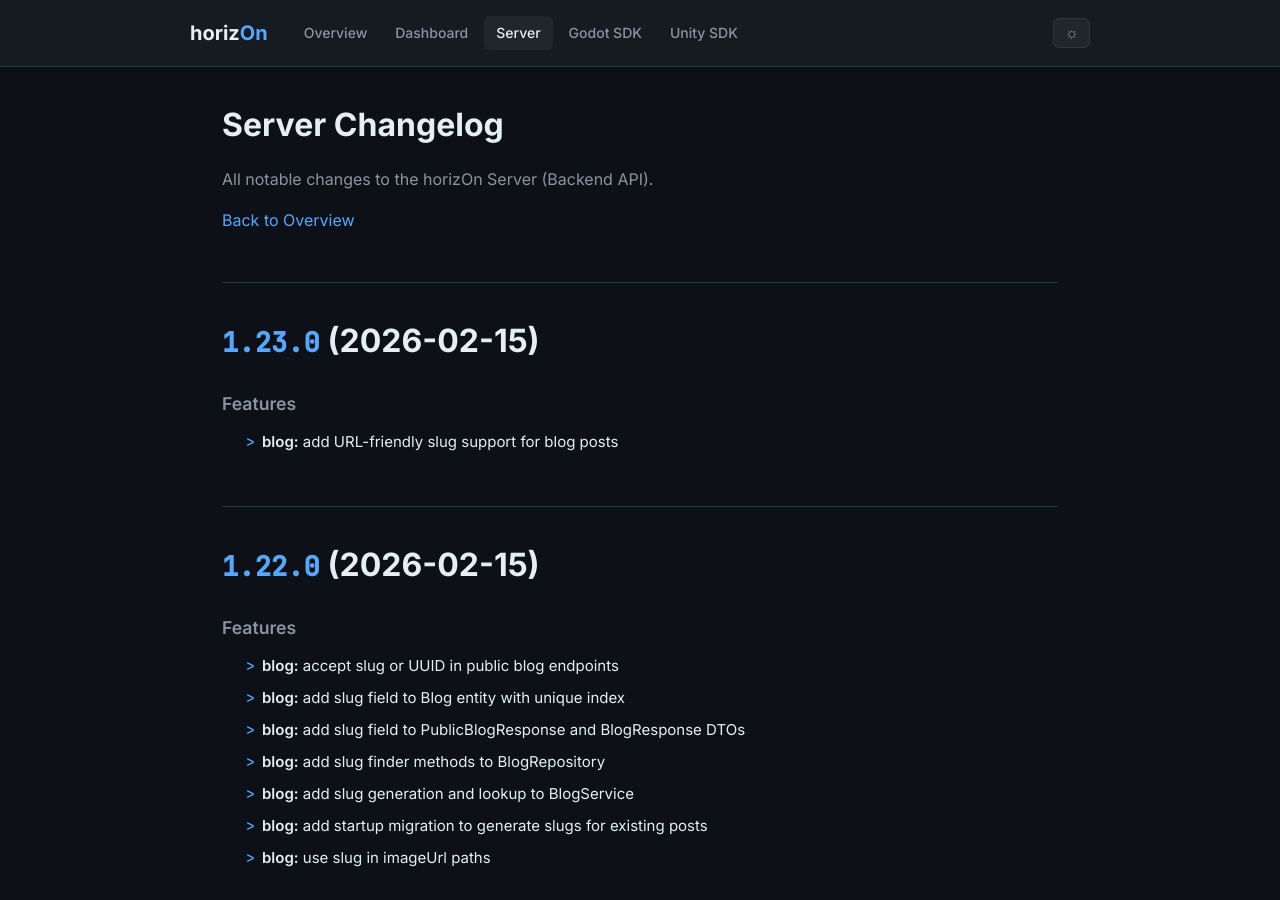
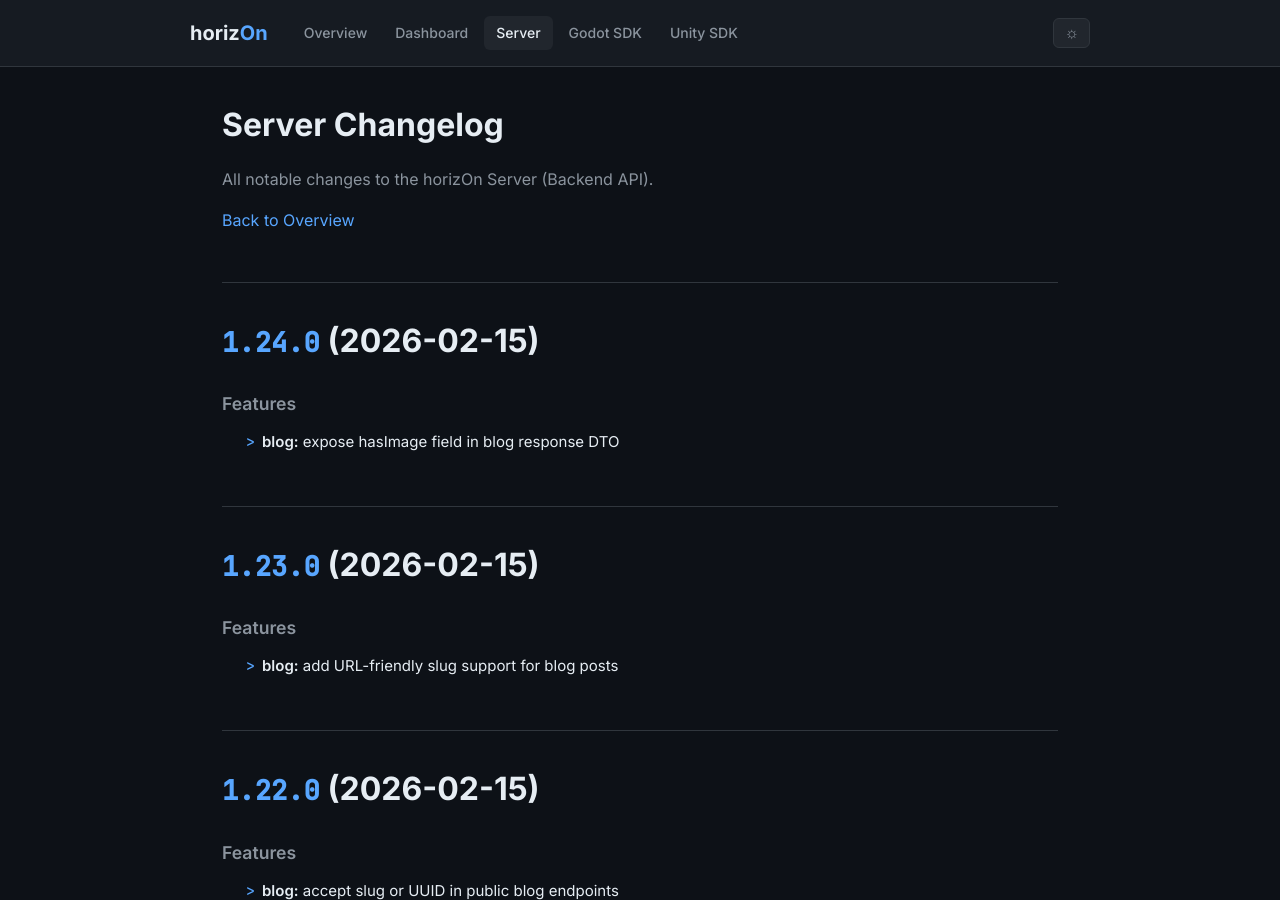
Before and after one commit to ProjectMakersDE/horizOn-Changelog, a Jekyll site: the page built from server-changelog.md, in a window 1280 px wide and 900 px high. Built offline with Jekyll 4.4.1, drawn with Linux system fonts in a browser that asks for light colours.

Commit message:
chore: sync changelogs [skip ci]

```diff
--- a/server-changelog.md
+++ b/server-changelog.md
@@ -8,6 +8,13 @@ title: Server Changelog
 All notable changes to the horizOn Server (Backend API).
 
 [Back to Overview](.)
+
+# [1.24.0](https://github.com/ProjectMakersDE/horizOn-Dashboard-Backend/compare/v1.23.0...v1.24.0) (2026-02-15)
+
+
+### Features
+
+* **blog:** expose hasImage field in blog response DTO ([ac50f91](https://github.com/ProjectMakersDE/horizOn-Dashboard-Backend/commit/ac50f91fc8ca434285d23e6b4eb61c84227dacbc))
 
 # [1.23.0](https://github.com/ProjectMakersDE/horizOn-Dashboard-Backend/compare/v1.22.0...v1.23.0) (2026-02-15)
 
```
Also changed, not shown: index.md (+1 -1 lines).
